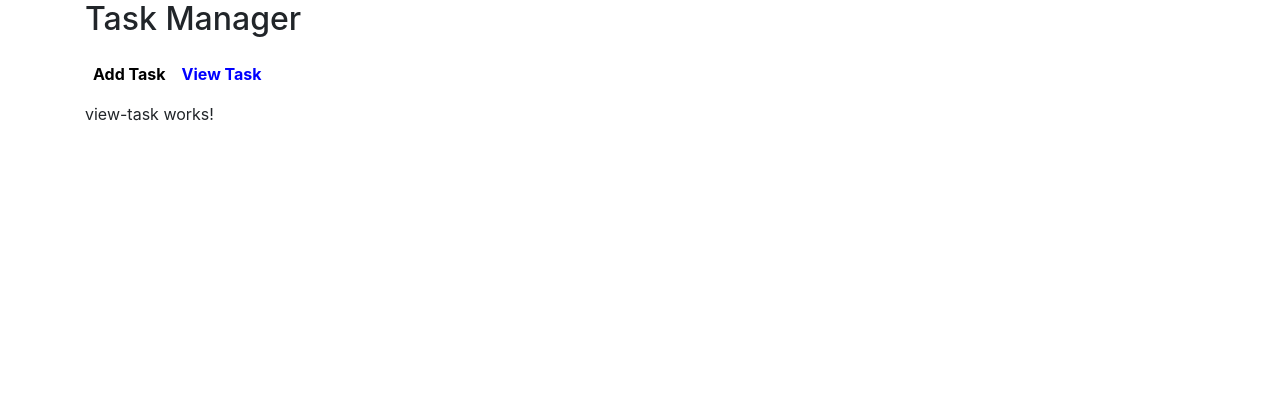
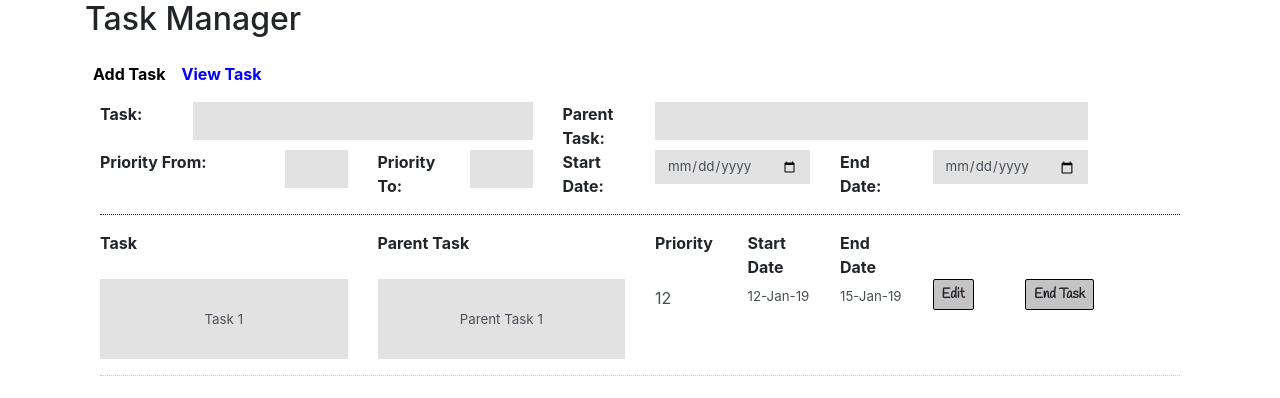
Before and after one commit to WilsonBritto/TaskManager_FrontEnd, an Angular app: page /ViewTask in a window 1280 px wide. Shown: the top 398 px of the page. Built offline with nearby package versions, Linux system fonts and the light colour scheme.

Commit message:
Designed View Component

```diff
--- a/src/app/view-task/view-task.component.css
+++ b/src/app/view-task/view-task.component.css
@@ -0,0 +1,49 @@
+.btn{
+    border-radius: 2px;
+}
+.btn-grey{
+    background-color: #c5c3c3;
+    border-color: black;
+    font-family: 'Handlee', cursive;
+    font-weight: bold;
+}
+.btn-grey:hover:not(:disabled){
+    background-color: #acacac;
+}
+.btn-grey:focus{
+    box-shadow: 0 1px 1px #00000013 inset, 0 0 8px #2e2e2eb2;
+}
+.form-control{
+    border:none;
+    border-radius: 0;
+    background-color: #e2e2e2;
+}
+.form-control:focus{
+    box-shadow: 0 1px 1px #00000013 inset, 0 0 8px #2e2e2eb2;
+}
+.form-control:read-only{
+    box-shadow: none;
+    padding: 0;
+}
+.form-control-readonly{
+    background-color: white;
+}
+.form-control-readonly:focus{
+    box-shadow: none;
+}
+.form-control[type="date"]{
+    font-size: 10pt;
+}
+.form-control-big{
+    height: 60pt;
+    text-align: center;
+    font-size: 10pt;
+}
+.dotted-light{
+    border-top: dotted 1px;
+    color: #c7c7c7;
+}
+
+#stDate,#enDate{
+    font-size: 10pt;
+}
--- a/src/app/view-task/view-task.component.html
+++ b/src/app/view-task/view-task.component.html
@@ -1,3 +1,86 @@
-<p>
-  view-task works!
-</p>
+<div class="container">
+  <div class="row">
+    <div class="col-1">
+      <strong>Task:</strong>
+    </div>
+    <div class="col-4">
+      <input type="text" class="form-control">
+    </div>
+    <div class="col-1">
+      <strong>Parent Task:</strong>
+    </div>
+    <div class="col-5">
+      <input type="text" class="form-control">
+    </div>
+  </div>
+  <div class="row">
+    <div class="col-2">
+      <strong>Priority From:</strong>
+    </div>
+    <div class="col-1">
+      <input type="text" class="form-control">
+    </div>
+    <div class="col-1">
+      <strong>Priority To:</strong>
+    </div>
+    <div class="col-1">
+      <input type="text" class="form-control">
+    </div>
+    <div class="col-1">
+      <strong>Start Date:</strong>
+    </div>
+    <div class="col-2">
+      <input type="date" class="form-control">
+    </div>
+    <div class="col-1">
+      <strong>End Date:</strong>
+    </div>
+    <div class="col-2">
+      <input type="date" class="form-control">
+    </div>
+  </div>
+  <hr style="border-top: dotted 1px;" />
+  <div>
+    <div class="row">
+      <div class="col-3">
+        <strong>Task</strong>
+      </div>
+      <div class="col-3">
+        <strong>Parent Task</strong>
+      </div>
+      <div class="col-1">
+        <strong>Priority</strong>
+      </div>
+      <div class="col-1">
+        <strong>Start Date</strong>
+      </div>
+      <div class="col-1">
+        <strong>End Date</strong>
+      </div>
+    </div>
+    <div class="row">
+      <div class="col-3">
+        <input type="text" class="form-control form-control-big" value="Task 1" readonly>
+      </div>
+      <div class="col-3">
+        <input type="text" class="form-control form-control-big" value="Parent Task 1" readonly>
+      </div>
+      <div class="col-1">
+        <input type="text" class="form-control form-control-readonly" value="12" readonly>
+      </div>
+      <div class="col-1">
+        <input id="stDate" type="text" class="form-control form-control-readonly" value="12-Jan-19" readonly>
+      </div>
+      <div class="col-1">
+        <input id="enDate" type="text" class="form-control form-control-readonly" value="15-Jan-19" readonly>
+      </div>
+      <div class="col-1">
+        <button class="btn btn-sm btn-grey">Edit</button>
+      </div>
+      <div class="col-2">
+        <button class="btn btn-sm btn-grey">End Task</button>
+      </div>
+    </div>
+    <hr class="dotted-light" />
+  </div>
+</div>
```
